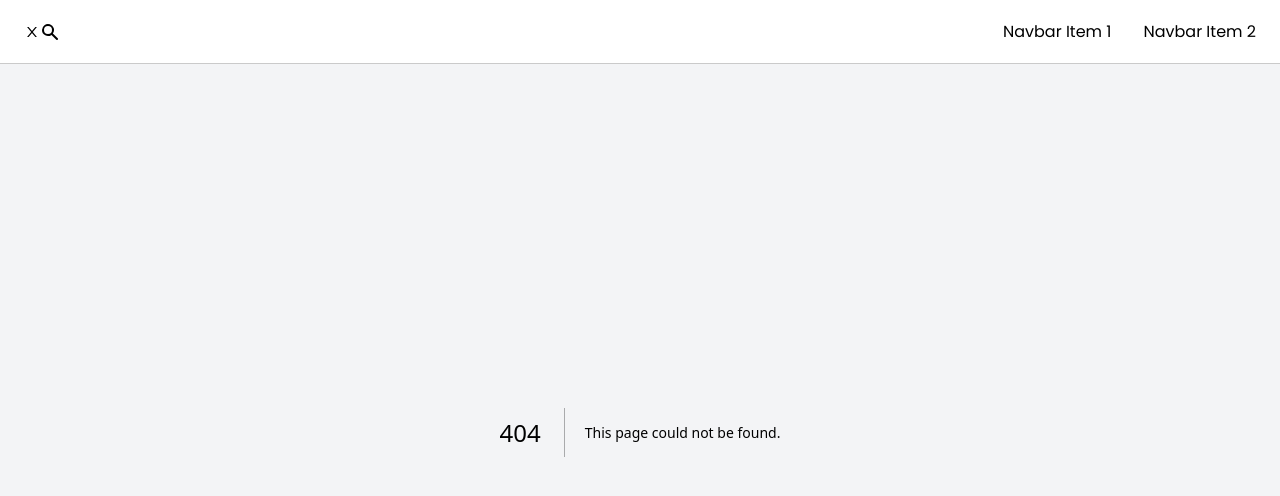
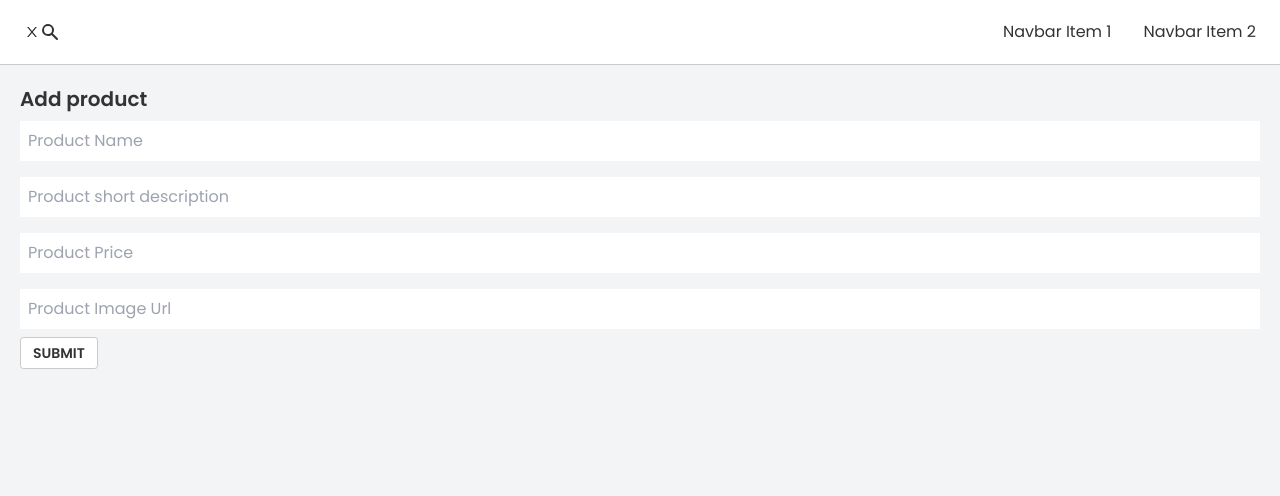
Before and after one commit to BadgerSIO/b2b-admin-control, a Next.js app: page /addproduct in a window 1280 px wide. Before the commit this address had no page. Shown: the top 496 px of the page. Built offline with nearby package versions, Linux system fonts and the light colour scheme.

Commit message:
add product page added

```diff
--- /dev/null
+++ b/app/addproduct/page.js
@@ -0,0 +1,62 @@
+"use client";
+import { Field, Form, Formik } from "formik";
+
+const AddProduct = () => {
+  const handleSubmit = (data) => {
+    fetch(`http://localhost:5000/b2bproduct`, {
+      method: "POST",
+      headers: {
+        "content-type": "application/json",
+      },
+      body: JSON.stringify(data),
+    })
+      .then((res) => res.json())
+      .then((data) => console.log(data));
+  };
+  return (
+    <section className="p-5">
+      <h1 className="text-xl font-semibold">Add product</h1>
+      <Formik
+        initialValues={{ name: "", shortDescription: "", price: "", image: "" }}
+        onSubmit={(values) => {
+          handleSubmit(values);
+        }}
+      >
+        <Form className="">
+          <Field
+            className="w-full my-2 p-2"
+            placeholder="Product Name"
+            name="name"
+            type="text"
+          ></Field>
+          <Field
+            className="w-full my-2 p-2"
+            placeholder="Product short description"
+            name="shortDescription"
+            type="text"
+          ></Field>
+          <Field
+            className="w-full my-2 p-2"
+            placeholder="Product Price"
+            name="price"
+            type="text"
+          ></Field>
+          <Field
+            className="w-full my-2 p-2"
+            placeholder="Product Image Url"
+            name="image"
+            type="url"
+          ></Field>
+          <button
+            type="submit"
+            className="btn btn-outline btn-sm border-borderGray bg-white"
+          >
+            Submit
+          </button>
+        </Form>
+      </Formik>
+    </section>
+  );
+};
+
+export default AddProduct;
--- a/app/products/page.js
+++ b/app/products/page.js
@@ -1,3 +1,4 @@
+import Link from "next/link";
 import { HiPlus } from "react-icons/hi";
 import ProductCards from "./ProductCards";
 
@@ -11,9 +12,12 @@ const Products = async () => {
     <section className="w-full px-5">
       <div className="flex justify-between my-5">
         <h1 className="text-2xl capitalize font-semibold">My Products</h1>
-        <button className="btn btn-outline btn-sm border-borderGray">
+        <Link
+          href={`/addproduct`}
+          className="btn btn-outline btn-sm border-borderGray"
+        >
           <HiPlus />
-        </button>
+        </Link>
       </div>
       <div className="grid grid-cols-1 ">
         {data?.map((product) => (
```
